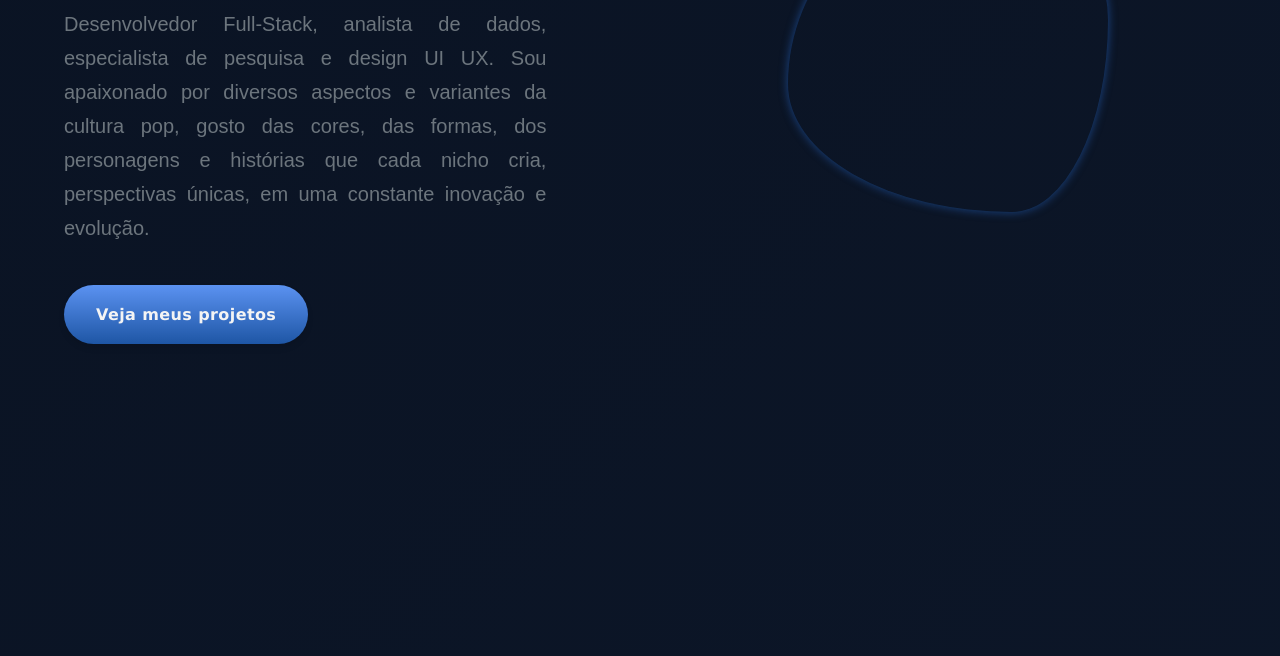
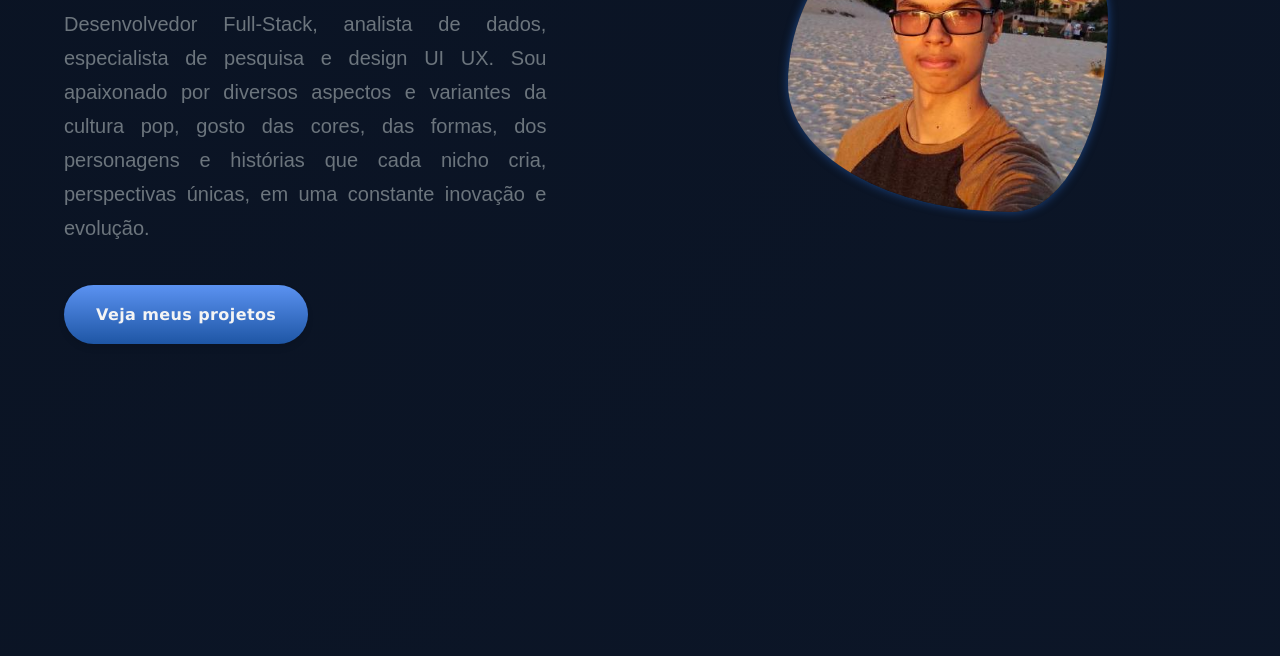
Before and after one commit to HetrisleyGomes/hetrisleygomes.github.io, a plain HTML site: page index.html in a window 1280 px wide. Shown: the part 444-1100 px from the top of the page. Drawn offline with nearby package versions, Linux system fonts and the light colour scheme.

Commit message:
Update index.html

```diff
--- a/index.html
+++ b/index.html
@@ -42,7 +42,7 @@
             </div>
             <div class="hero-image">
                 <div class="photo-placeholder">
-                    <img src="./assets/imgs/me.png" alt="Foto de Hetrisley Gomes">
+                    <img src="./assets/imgs/me.jpg" alt="Foto de Hetrisley Gomes">
                 </div>
             </div>
         </div>
```
